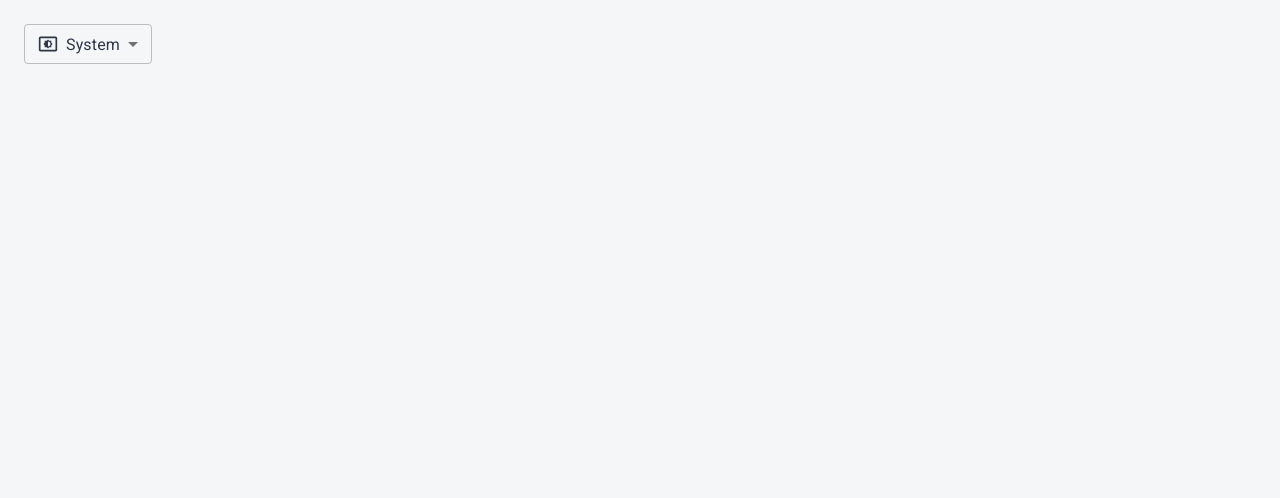
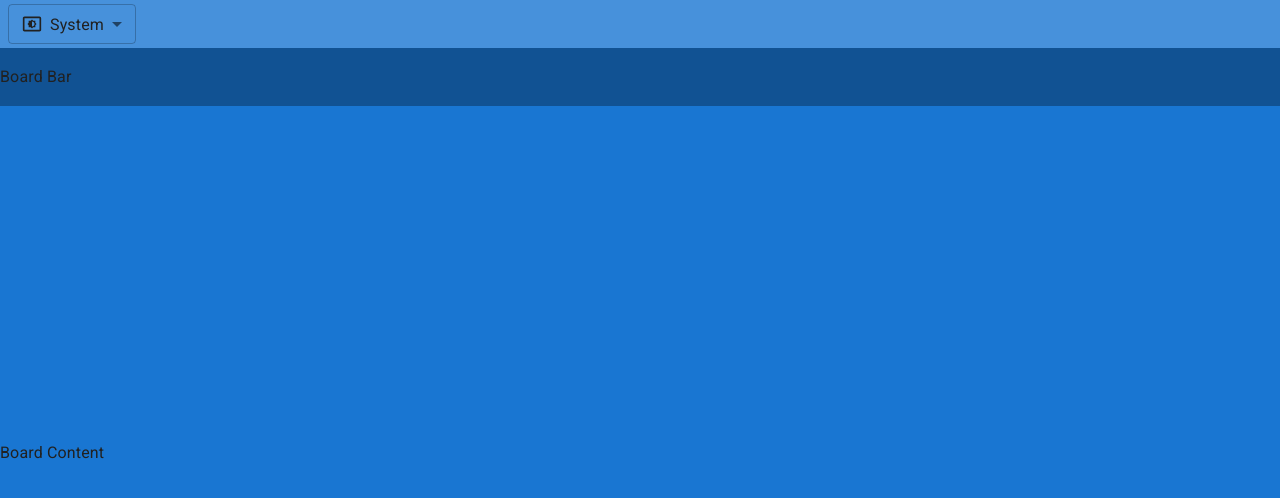
Before and after one commit to ladailoc/trello-web, a React (Vite) app: page / in a window 1280 px wide. Shown: the top 498 px of the page. Built offline with nearby package versions, Linux system fonts and the light colour scheme.

Commit message:
layout project

```diff
--- a/index.html
+++ b/index.html
@@ -2,9 +2,9 @@
 <html lang="en">
   <head>
     <meta charset="UTF-8" />
-    <link rel="icon" type="image/svg+xml" href="/vite.svg" />
+    <link rel="icon" type="image/svg+xml" href="/trello.svg" />
     <meta name="viewport" content="width=device-width, initial-scale=1.0" />
-    <title>Vite + React</title>
+    <title>Trello</title>
     <link rel="preconnect" href="https://fonts.googleapis.com" />
     <link rel="preconnect" href="https://fonts.gstatic.com" crossorigin />
     <link
--- a/src/App.jsx
+++ b/src/App.jsx
@@ -1,25 +1,15 @@
-import React from "react";
-import Button from "@mui/material/Button";
-import AccessAlarmIcon from "@mui/icons-material/AccessAlarm";
-import ThreeDRotation from "@mui/icons-material/ThreeDRotation";
-import HomeIcon from "@mui/icons-material/Home";
-import { pink } from "@mui/material/colors";
 import Box from "@mui/material/Box";
 import Select from "@mui/material/Select";
 import MenuItem from "@mui/material/MenuItem";
 import LightModeIcon from "@mui/icons-material/LightMode";
 import DarkModeOutlinedIcon from "@mui/icons-material/DarkModeOutlined";
 import SettingsBrightnessIcon from "@mui/icons-material/SettingsBrightness";
+import { Container, FormControl } from "@mui/material";
+import { useTheme } from "@mui/material/styles";
 
-function App({ mode, setMode }) {
-  // Xử lý thay đổi chế độ
-  const handleModeChange = (event) => {
-    setMode(event.target.value);
-  };
-
+function ModeSelect({ mode, handleModeChange }) {
   return (
-    <Box sx={{ p: 3 }}>
-      <Box sx={{ mb: 2, display: "flex", alignItems: "center", gap: 1 }}>
+    <FormControl sx={{ m: 1, minWidth: 120 }} size="small">
       {/* Dropdown để chọn chế độ */}
       <Select value={mode} onChange={handleModeChange} size="small">
         <MenuItem value="light">
@@ -38,8 +28,57 @@ function App({ mode, setMode }) {
           </Box>
         </MenuItem>
       </Select>
+    </FormControl>
+  );
+}
+
+function App({ mode, setMode }) {
+  const theme = useTheme();
+  // Xử lý thay đổi chế độ
+  const handleModeChange = (event) => {
+    setMode(event.target.value);
+  };
+  return (
+    <Container disableGutters maxWidth={false} sx={{ height: "100vh" }}>
+      <Box
+        sx={{
+          backgroundColor: "primary.light",
+          width: "100%",
+          height: theme.trello.appBarHeight,
+          display: "flex",
+          alignItems: "center",
+        }}
+      >
+        <ModeSelect
+          mode={mode}
+          handleModeChange={handleModeChange}
+        ></ModeSelect>
       </Box>
+      <Box
+        sx={{
+          backgroundColor: "primary.dark",
+          width: "100%",
+          height: theme.trello.boardBarHeight,
+          display: "flex",
+          alignItems: "center",
+        }}
+      >
+        Board Bar
       </Box>
+      <Box
+        sx={{
+          backgroundColor: "primary.main",
+          width: "100%",
+          height: (theme) =>
+            `calc(100vh - (${theme.trello.appBarHeight} + ${theme.trello.boardBarHeight}))`,
+          // Chiều cao còn lại sau khi trừ header và board bar
+          display: "flex",
+          alignItems: "center",
+        }}
+      >
+        Board Content
+      </Box>
+    </Container>
   );
 }
 
--- a/src/theme.js
+++ b/src/theme.js
@@ -1,49 +1,51 @@
 import { createTheme } from "@mui/material/styles";
 
-// Tạo hàm tạo theme dựa vào mode
 export const createAppTheme = (mode) => {
-  return createTheme({
+  const baseTheme = createTheme({
     palette: {
       mode,
       ...(mode === "light"
         ? {
-            // Light mode
-            primary: { main: "#4355B9" }, // Xanh chàm dịu hơn
-            secondary: { main: "#A88EDA" }, // Tím nhạt dễ chịu
+            primary: { main: "#1976d2" },
+            secondary: { main: "#9c27b0" },
             background: {
-              default: "#F4F6F8", // Nền xám trắng nhẹ
-              paper: "#FFFFFF", // Giấy trắng nhẹ
+              default: "#f5f5f5",
+              paper: "#ffffff",
             },
             text: {
-              primary: "#2D3748", // Xám đậm dễ đọc
-              secondary: "#718096", // Xám phụ nhẹ
+              primary: "#212121",
+              secondary: "#616161",
             },
-            success: { main: "#48BB78" },
-            info: { main: "#4299E1" },
-            warning: { main: "#ECC94B" },
-            error: { main: "#E53E3E" },
+            success: { main: "#2e7d32" },
+            info: { main: "#0288d1" },
+            warning: { main: "#f9a825" },
+            error: { main: "#d32f2f" },
           }
         : {
-            // Dark mode
-            primary: { main: "#667EEA" },
-            secondary: { main: "#B794F4" },
+            primary: { main: "#64b5f6" },
+            secondary: { main: "#ba68c8" },
             background: {
-              default: "#1A202C",
-              paper: "#2D3748",
+              default: "#0d1117",
+              paper: "#161b22",
             },
             text: {
-              primary: "#EDF2F7",
-              secondary: "#A0AEC0",
+              primary: "#e6edf3",
+              secondary: "#8b949e",
             },
-            success: { main: "#48BB78" },
-            info: { main: "#63B3ED" },
-            warning: { main: "#ECC94B" },
-            error: { main: "#FC8181" },
+            success: { main: "#2ea043" },
+            info: { main: "#58a6ff" },
+            warning: { main: "#d29922" },
+            error: { main: "#f85149" },
           }),
     },
   });
+
+  // Thêm thuộc tính tùy chỉnh
+  return {
+    ...baseTheme,
+    trello: {
+      appBarHeight: "48px",
+      boardBarHeight: "58px",
+    },
+  };
 };
-
-// Xuất theme mặc định (light mode)
-const theme = createAppTheme("light");
-export default theme;
```
Also changed, not shown: public/trello.svg (added). Lines whose indentation alone changed are shown as unchanged.
